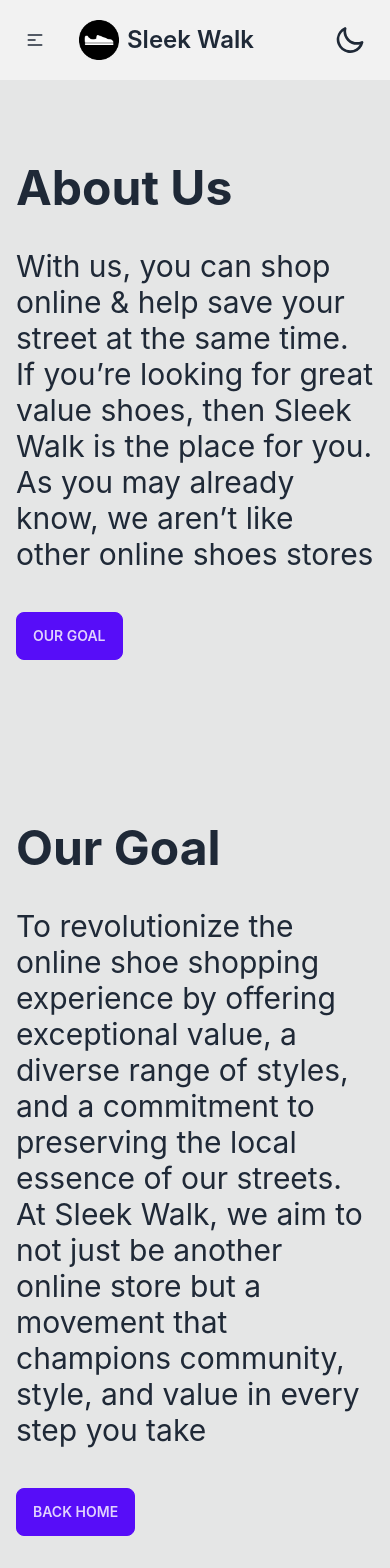
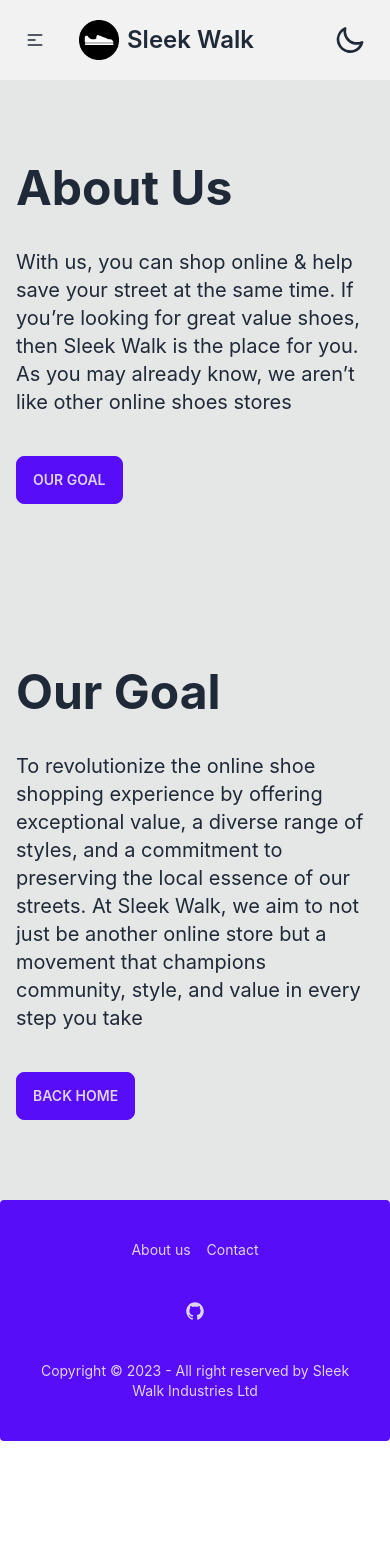
Before and after one commit to Ziyad-Aljaser/sleek-walk, a React (Create React App) app in the folder client/: page /about in a window 390 px wide. Shown: the top 1568 px of the page. After the commit the page ends 1441 px from the top, so only its background shows below. Built offline with nearby package versions, Linux system fonts and the light colour scheme.

Commit message:
Update the text on about us page

```diff
--- a/client/src/pages/AboutUs.jsx
+++ b/client/src/pages/AboutUs.jsx
@@ -40,7 +40,7 @@ export default function AboutUs() {
                         <h1 className="text-5xl font-bold leading-normal">
                         About Us
                         </h1>
-                        <p className="py-6 text-3xl">
+                        <p className="py-6 text-xl sm:text-3xl">
                         With us, you can shop online & help save your street at the same
                         time. If you’re looking for great value shoes, then
                         Sleek Walk is the place for you. As you may already know, we
@@ -61,7 +61,7 @@ export default function AboutUs() {
                         <h1 className="text-5xl font-bold leading-normal">
                         Our Goal
                         </h1>
-                        <p className="py-6 text-3xl">
+                        <p className="py-6 text-xl sm:text-3xl">
                         To revolutionize the online shoe shopping experience by offering exceptional value,
                         a diverse range of styles, and a commitment to preserving the local essence of our streets.
                         At Sleek Walk, we aim to not just be another online store but a movement that champions community,
```
